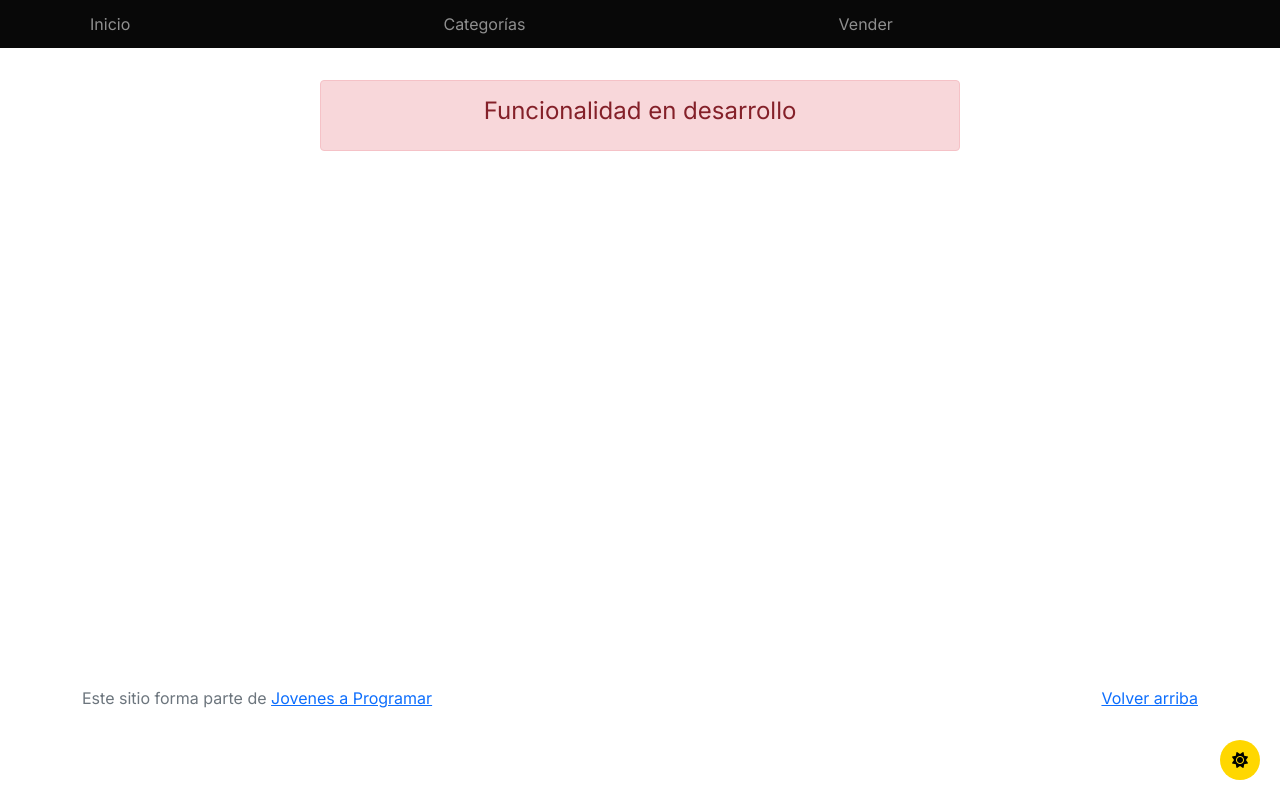
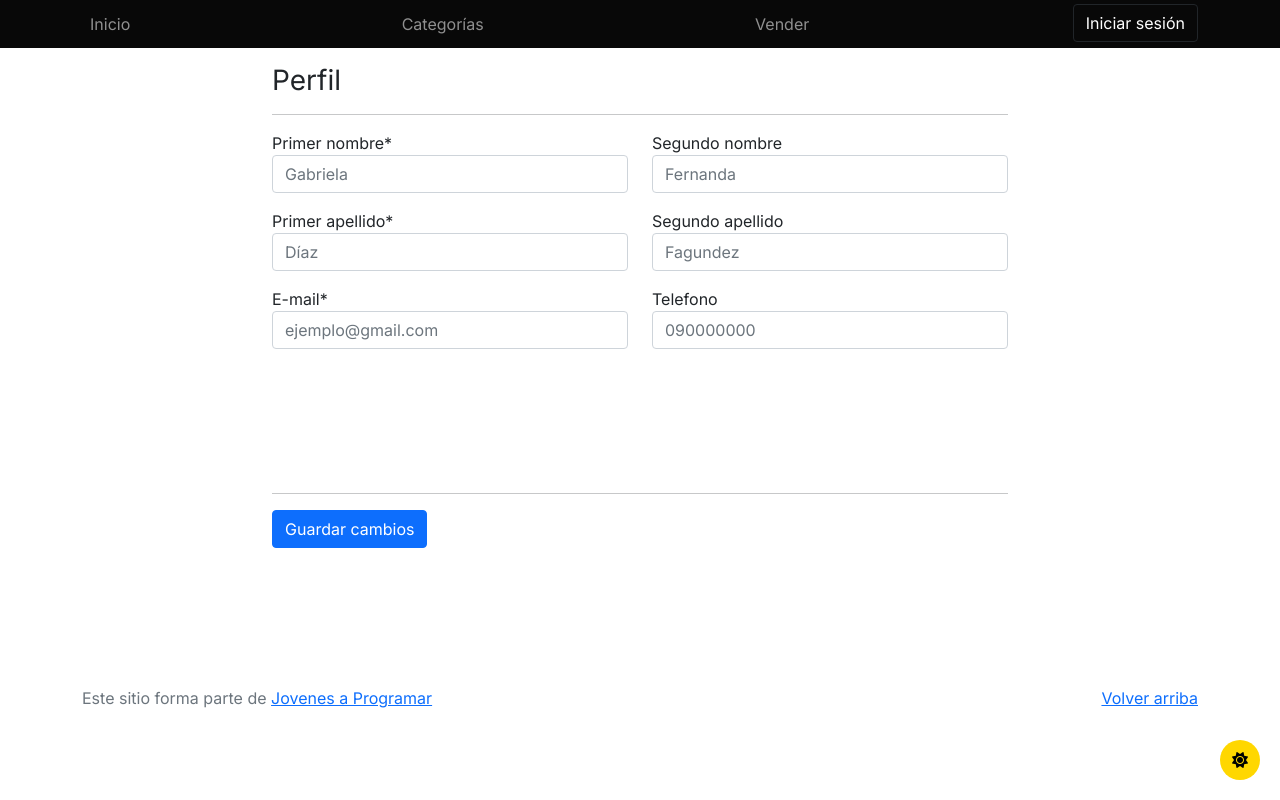
Before and after one commit to adrianfurtado-dev/subgrupo4, a plain HTML site: page my-profile.html in a window 1280 px wide. Drawn offline with Linux system fonts and the light colour scheme.

Commit message:
Diseño de perfil

```diff
--- a/my-profile.html
+++ b/my-profile.html
@@ -46,16 +46,94 @@
             <a class="nav-link" href="sell.html">Vender</a>
           </li>
           <li class="nav-item">
+            <div class="dropdown dropdown-user">
+              <a class="btn btn-secondary dropdown-toggle" href="#" role="button" id="user" data-bs-toggle="dropdown" aria-expanded="false">
+                iniciar sesion
+              </a>
+              <button class="btn btn-dark" type="button" id="esconder">
+                Iniciar sesión
+              </button>
+              <div id="user-container">
+
+              </div>
+
+              <ul class="dropdown-menu" aria-labelledby="dropdownMenuLink">
+                <button type="button" id="boton-darkmode-registro">
+                  <span><i class="fa-solid fa-sun"></i> </span>
+                  <span><i class="fa-solid fa-moon"></i> </span>
+                </button>
+                <li><a class="dropdown-item" href="cart.html">Mi carrito</a></li>
+                <li><a class="dropdown-item" href="my-profile.html">Perfil</a></li>
+                <li><a class="dropdown-item" id="logout" href="#">Cerrar sesión</a></li>
+              </ul>
+            </div>
           </li>
+
         </ul>
       </div>
     </div>
   </nav>
   <main>
     <div class="container">
-      <div class="alert alert-danger text-center" role="alert">
+<!--<div class="alert alert-danger text-center" role="alert">
         <h4 class="alert-heading">Funcionalidad en desarrollo</h4>
+      </div> -->
+
+      <div class="row justify-content-md-center">
+        <div class="col-md-8 order-md-1 mt-3">
+          <h3>Perfil</h3>
+          <hr>
+          <form>
+            <div class="form-group">
+              <div class="row">
+                <div class="col mb-3">
+                  <label for="firstname">Primer nombre*</label>
+                  <input type="text" class="form-control" id="firstname" placeholder="Gabriela" required>
+                </div>
+                <div class="col mb-3">
+                  <label for="secondname">Segundo nombre</label>
+                  <input type="text" class="form-control" id="secondname" placeholder="Fernanda">
+                </div>
+              </div>
+              <div class="row">
+                <div class="col mb-3">
+                  <label for="lastname">
+                    Primer apellido*
+                  </label>
+                  <input type="text" class="form-control" id="lastname" placeholder="Díaz" required>
+                </div>
+                <div class="col mb-3">
+                  <label for="secondlastname">
+                    Segundo apellido
+                  </label>
+                  <input type="text" class="form-control" id="secondlastname" placeholder="Fagundez">
+                </div>
+              </div>
+              <div class="row">
+                <div class="col mb-3">
+                  <label for="email">
+                    E-mail*
+                  </label>
+                  <input type="email" class="form-control" id="emailperfil" placeholder="ejemplo@gmail.com" required>
+                </div>
+                <div class="col mb-3">
+                  <label for="phone">
+                    Telefono
+                  </label>
+                  <input type="text" class="form-control" id="phonenumber" placeholder="090000000">
+                </div>
+              </div>
+              <hr style="margin-top: 8rem;">
+              <button type="button" class="btn btn-primary">Guardar cambios</button>
+
+
+            </div>
+          </form>
+
+        </div>
       </div>
+
+
     </div>
     <div>
       <button id="boton-darkmode"><i class="fa-solid fa-sun"></i></button>
```
